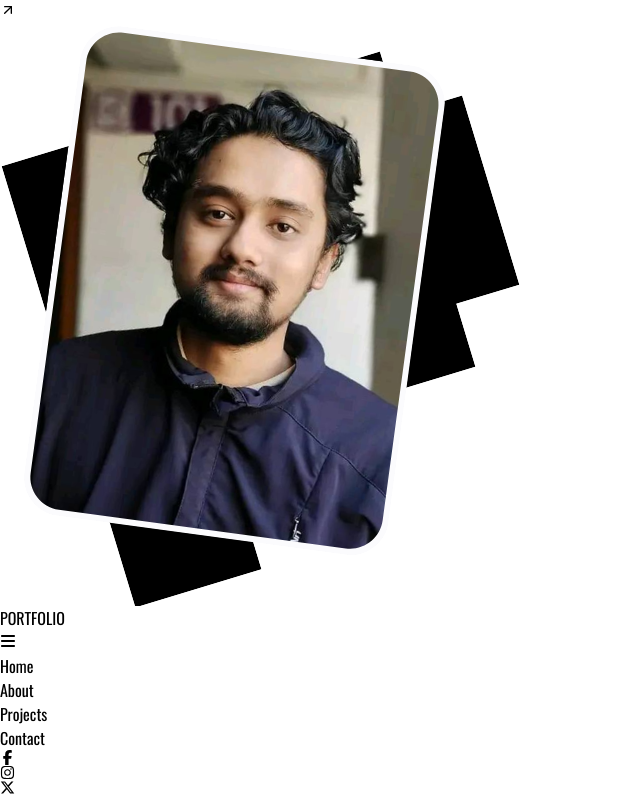
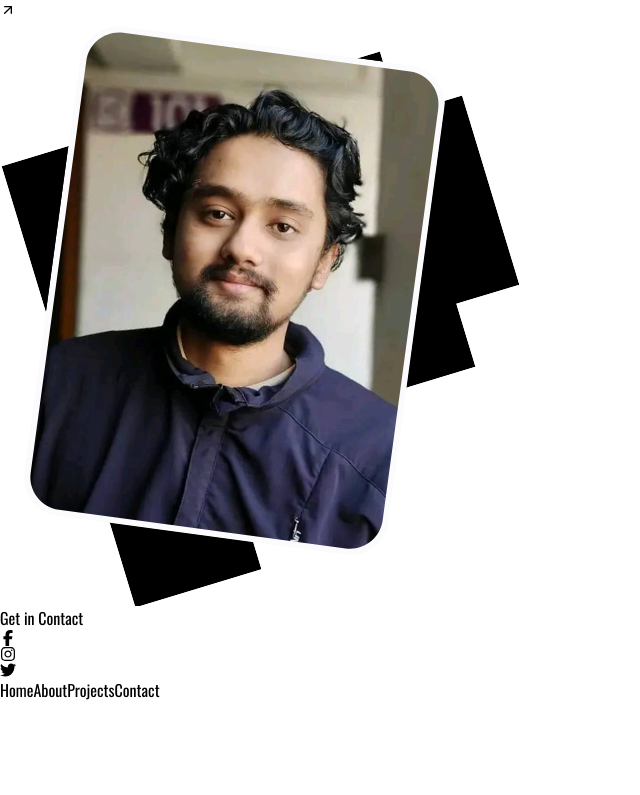
Before and after one commit to Ironbuff/React-js, a React (Vite) app in the folder day1/Protifolio-react/: page /about in a window 1280 px wide. Shown: the part 419-1214 px from the top of the page, without its empty margins (0-640 px from the left). After the commit the page ends 1121 px from the top, so only its background shows below. Built offline with nearby package versions, Linux system fonts and the light colour scheme.

Commit message:
footer-commit

```diff
--- a/day1/Protifolio-react/src/components/footer/Footer.jsx
+++ b/day1/Protifolio-react/src/components/footer/Footer.jsx
@@ -3,9 +3,11 @@ import { Link } from 'react-router-dom'
 import { FaBars, FaFacebookF, FaGithub, FaLinkedin, FaX } from "react-icons/fa6";
 import { FaInstagram } from "react-icons/fa";
 import { FaXTwitter } from "react-icons/fa6";
+import Profile from '../../assets/Kushal.png'
+import { FaTwitter } from 'react-icons/fa';
 
 function Footer() {
-   const[open,SetOpen]=useState(false)
+    const [open, SetOpen] = useState(false)
 
     const navbarItems = [
         { id: 1, name: "Home", link: "/" },
@@ -13,64 +15,98 @@ function Footer() {
         { id: 3, name: "Projects", link: "/projects" },
         { id: 4, name: "Contact", link: "/contact" },
     ];
-  const onToggle=()=>{
+    const onToggle = () => {
         SetOpen(!open);
     }
+     const Social = [
+        { id: 1, icon: <FaFacebookF />, link: "/" },
+        { id: 2, icon: <FaInstagram />, link: "/" },
+        { id: 3, icon: <FaTwitter />, link: "/" },
+      ]
 
     return (
         // <div className='bg-neutral-900 width-full '>
         //     This is Footer
         // </div>
-    <div className='border-b border-neutral-300 lg:px-28 md:16 sm:px-7 px-4 flex items-center justify-between h-[8ch] w-100'>
-            {/* logo */}
-            <div className='flex align-center text-3xl font-bold'>
-                <span className='text-red-600'>PORT</span>
-                <span className='text-neutral-900'>FOLIO</span>
+        // <div className='border-b border-neutral-300 lg:px-28 md:16 sm:px-7 px-4 flex items-center justify-between h-[8ch] w-100'>
+        //         {/* logo */}
+        //         <div className='flex align-center text-3xl font-bold'>
+        //             <span className='text-red-600'>PORT</span>
+        //             <span className='text-neutral-900'>FOLIO</span>
+        //         </div>
+
+        //         {/* Toggle button */}
+        //         {/* <button onClick={onToggle} className="w-8 h-8 rounded-md md:hidden flex text-xl pt-1.5">
+        //             {
+        //                 open ?
+        //                 <FaX />
+        //                 :
+        //                 <FaBars />
+        //             }
+        //         </button> */}
+        //         <button onClick={onToggle} className="w-8 h-8 rounded-md md:hidden flex text-xl pt-1.5">
+        //           {
+        //             open?
+        //             // it shows triple dash button
+        //             <FaX/>
+        //             :
+        //             // it shows cross button
+        //             <FaBars />
+        //           }
+        //         </button>
+
+        //         {/* nav-items */}
+        //         {/* in this ` is used to input the condition and $ sign is used to show variable ? "css": "css" */}
+        //         <div className={`${open?"absolute bottom-16 right-0 bg-red-500 flex-col ":"relative md:flex hidden"} md:flex md:flex-row flex-col items-center gap-x-5`}>
+
+        //             <ul className='flex items-center md:flex-row flex-col gap-5'>
+
+        //                 {navbarItems.map((item) => (
+        //                     <li key={item.id} className='list-none flex gap-3 font-normal'>
+        //                         <Link to={item.link} className='text-neutral-900 hover:text-red-500 transition-all ease-in-out duration-300'>
+        //                             {item.name}
+        //                         </Link>
+        //                     </li>
+        //                 ))}
+        //             </ul>
+
+        //             {/* social-items */}
+        //             <div className='gap-x-4 md:flex items-center'>
+        //                 <FaFacebookF size={15} className='text-red-600' />
+        //                 <FaInstagram size={15} className='text-red-600' />
+        //                 <FaXTwitter size={15} className='text-red-600' />
+        //             </div>
+        //         </div>
+        //     </div>
+        <>
+            <div className='bg-neutral-950 flex flex-col gap-y-4 items-center justify-center px-28  py-5'>
+
+                <div className='flex flex-col gap-y-4'>
+                    {/* contact btn in footer */}
+                    <h3 className='text-2xl text-white tracking-wide'>Get in Contact</h3>
+                    {/* social media content */}
+                    <div className='flex flex-row gap-x-4'>
+                        {Social.map((item)=>(
+                            <Link to={item.link} className='h-10 w-10 flex items-center justify-center rounded-full  bg-red-500 text-neutral-300'>
+                                {item.icon}
+                            </Link>
+                        ))}
                     </div>
-
-            {/* Toggle button */}
-            {/* <button onClick={onToggle} className="w-8 h-8 rounded-md md:hidden flex text-xl pt-1.5">
-                {
-                    open ?
-                    <FaX />
-                    :
-                    <FaBars />
-                }
-            </button> */}
-            <button onClick={onToggle} className="w-8 h-8 rounded-md md:hidden flex text-xl pt-1.5">
-              {
-                open?
-                // it shows triple dash button
-                <FaX/>
-                :
-                // it shows cross button
-                <FaBars />
-              }
-            </button>
-
-            {/* nav-items */}
-            {/* in this ` is used to input the condition and $ sign is used to show variable ? "css": "css" */}
-            <div className={`${open?"absolute bottom-16 right-0 bg-red-500 flex-col ":"relative md:flex hidden"} md:flex md:flex-row flex-col items-center gap-x-5`}>
-
-                <ul className='flex items-center md:flex-row flex-col gap-5'>
-
+                </div>
+                <div className=''>
+                    <ul className='list-none flex flex-row'>
+                        <li>
                             {navbarItems.map((item) => (
-                        <li key={item.id} className='list-none flex gap-3 font-normal'>
-                            <Link to={item.link} className='text-neutral-900 hover:text-red-500 transition-all ease-in-out duration-300'>
+                                <Link to={item.link} className='text-xl font-light text-neutral-300 px-2 tracking-wide'>
                                     {item.name}
                                 </Link>
+                            )
+                            )}
                         </li>
-                    ))}
                     </ul>
-
-                {/* social-items */}
-                <div className='gap-x-4 md:flex items-center'>
-                    <FaFacebookF size={15} className='text-red-600' />
-                    <FaInstagram size={15} className='text-red-600' />
-                    <FaXTwitter size={15} className='text-red-600' />
                 </div>
             </div>
-        </div>
+        </>
     )
 }
 
```
Lines whose indentation alone changed are shown as unchanged.
